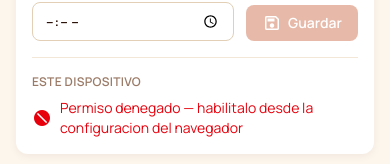
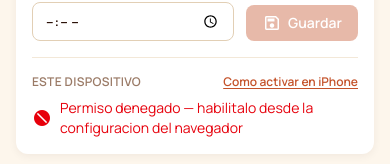
Before and after one commit to sebazelarayan12/delaHuerto, a React (Vite) app in the folder frontend/: page /admin in a window 390 px wide. Shown: the part 1177-1341 px from the top of the page. Built offline with nearby package versions, Linux system fonts and the light colour scheme; no server answers; sample sign-in values are in the browser's storage.

Commit message:
feat(notificaciones): agregar modal de ayuda para activar push en iPhone
iOS/Safari requiere agregar el sitio a pantalla de inicio para que las
notificaciones push funcionen. Se agrega boton junto a "Activar en este
dispositivo" que explica los pasos.

```diff
--- a/frontend/src/admin/dashboard/NotificacionesConfig.tsx
+++ b/frontend/src/admin/dashboard/NotificacionesConfig.tsx
@@ -14,6 +14,7 @@ export default function NotificacionesConfig() {
   })
 
   const [timeInput, setTimeInput] = useState('')
+  const [showIosHelp, setShowIosHelp] = useState(false)
 
   useEffect(() => {
     if (config && !timeInput) setTimeInput(config.notificationTime)
@@ -116,7 +117,16 @@ export default function NotificacionesConfig() {
           </div>
 
           <div className="border-t border-sand pt-4">
-            <p className="text-xs font-semibold text-muted uppercase tracking-wide mb-2">Este dispositivo</p>
+            <div className="flex items-center justify-between mb-2">
+              <p className="text-xs font-semibold text-muted uppercase tracking-wide">Este dispositivo</p>
+              <button
+                type="button"
+                onClick={() => setShowIosHelp(true)}
+                className="text-xs font-semibold text-terra hover:text-terra-dark underline underline-offset-2 cursor-pointer"
+              >
+                Como activar en iPhone
+              </button>
+            </div>
             {!isSupported ? (
               <p className="text-sm text-muted">Tu navegador no soporta notificaciones push.</p>
             ) : permission === 'denied' ? (
@@ -148,6 +158,43 @@ export default function NotificacionesConfig() {
           </div>
         </div>
       )}
+
+      {showIosHelp && (
+        <div
+          className="fixed inset-0 bg-espresso/50 z-50 flex items-center justify-center p-5 font-sans"
+          role="presentation"
+          onClick={(e) => { if (e.target === e.currentTarget) setShowIosHelp(false) }}
+          onKeyDown={(e) => { if (e.key === 'Escape') setShowIosHelp(false) }}
+        >
+          <div className="bg-white rounded-[18px] w-full max-w-[380px] shadow-[0_20px_60px_rgba(44,18,8,0.2)] p-6 flex flex-col gap-4">
+            <div className="flex items-start gap-3">
+              <span className="icon icon-fill text-[28px] text-terra shrink-0">phone_iphone</span>
+              <div>
+                <h3 className="text-base font-extrabold text-espresso">Activar en iPhone</h3>
+                <p className="text-sm text-muted mt-1">
+                  iOS solo permite notificaciones si el sitio esta agregado a la pantalla de inicio (requiere iOS 16.4 o superior).
+                </p>
+              </div>
+            </div>
+            <ol className="text-sm text-espresso flex flex-col gap-2 list-decimal pl-4">
+              <li>Abrir este panel con <strong>Safari</strong> (no funciona desde Chrome en iPhone)</li>
+              <li>Tocar el boton <strong>Compartir</strong> (el cuadrado con la flecha hacia arriba)</li>
+              <li>Elegir <strong>"Agregar a inicio"</strong></li>
+              <li>Abrir la app desde el icono nuevo en la pantalla de inicio (no desde Safari)</li>
+              <li>Ahi, tocar <strong>"Activar en este dispositivo"</strong> y aceptar el permiso</li>
+            </ol>
+            <div className="flex justify-end">
+              <button
+                type="button"
+                onClick={() => setShowIosHelp(false)}
+                className="px-4 py-2 rounded-lg text-sm font-semibold bg-terra text-white hover:bg-terra-dark transition-colors cursor-pointer"
+              >
+                Entendido
+              </button>
+            </div>
+          </div>
+        </div>
+      )}
     </div>
   )
 }
```
